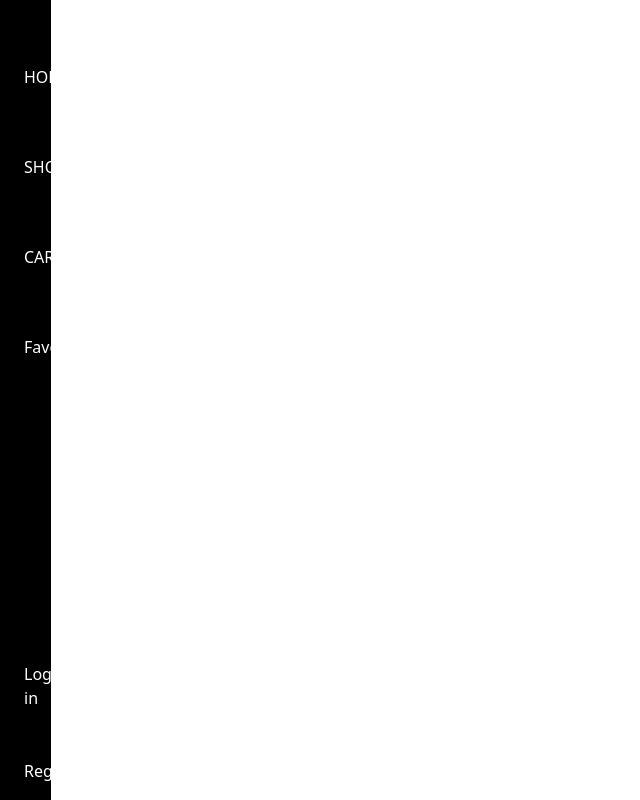
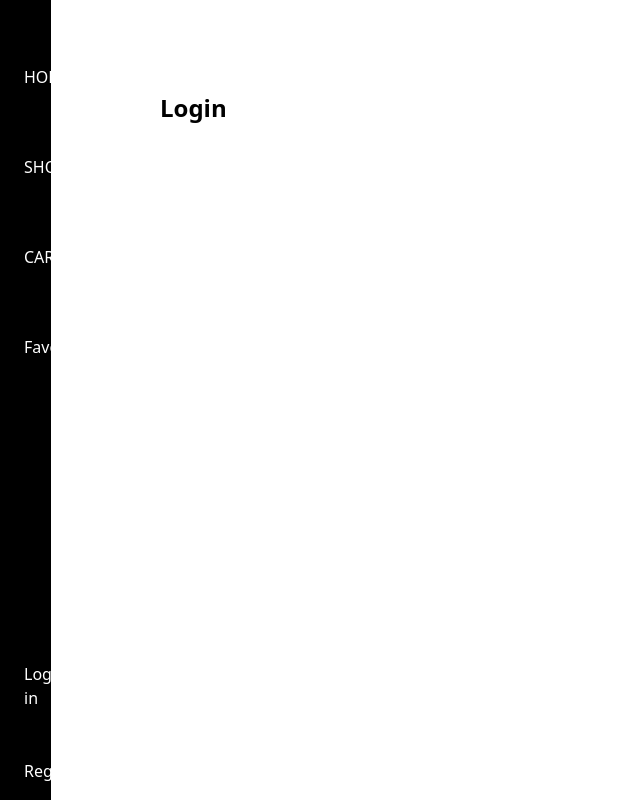
Before and after one commit to Ravichauhan22/UrbanCart, a React (Vite) app in the folder frontend/: page /login in a window 1280 px wide. Shown: the whole page, without its empty margins (0-640 px from the left). Built offline with nearby package versions, Linux system fonts and the light colour scheme.

Commit message:
login frontend page

```diff
--- a/frontend/src/pages/Auth/Login.jsx
+++ b/frontend/src/pages/Auth/Login.jsx
@@ -1,8 +1,52 @@
+import { useState, useEffect } from "react";
+import{Link,useLocation, useNavigate} from 'react-router-dom';
+import { useDispatch, useSelector } from "react-redux";
+import { useLoginMutation } from "../../redux/api/usersApiSlice";
+import { setCredentials } from "../../redux/slices/authSlice";
+import { toast } from "react-toastify";
+
 
 
 const Login = () => {
+  const [email, setEmail] = useState("");
+  const [password, setPassword] = useState("");
+
+  const dispatch = useDispatch();
+  const navigate = useNavigate();
+
+  const [login, { isLoading }] = useLoginMutation();
+
+  const { userInfo } = useSelector((state) => state.auth);
+
+  const { search } = useLocation();
+  const sp = new URLSearchParams(search);
+  const redirect = sp.get("redirect") || "/";
+
+
+
+  useEffect(() => {
+    if (userInfo) {
+      navigate(redirect);
+    }
+  }, [navigate, userInfo, redirect]);
+
+
+
+
+
   return (
-    <div>Login</div>
+    <div>
+
+      <section className="pl-[10rem] flex flex-wrap">
+      <div className="mr-[ 4rem ] mt-[5rem]">
+        <h1 className="text-2xl font-semibold mb-4">Login</h1>
+        </div>
+      </section>
+
+
+
+
+    </div>
   )
 }
 
```
Also changed, not shown: 1 other file (tests, documents, lock files or other folders).
